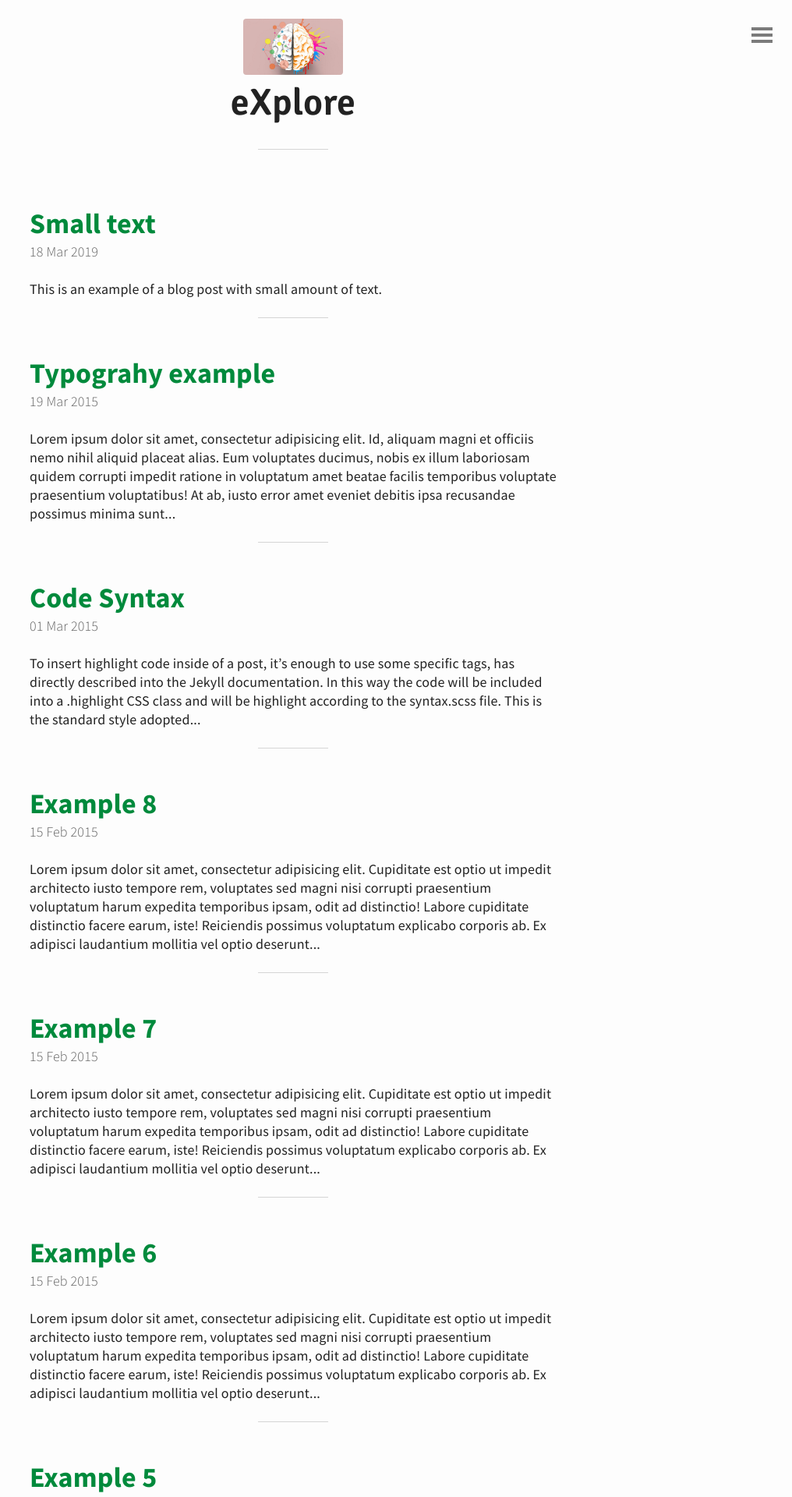
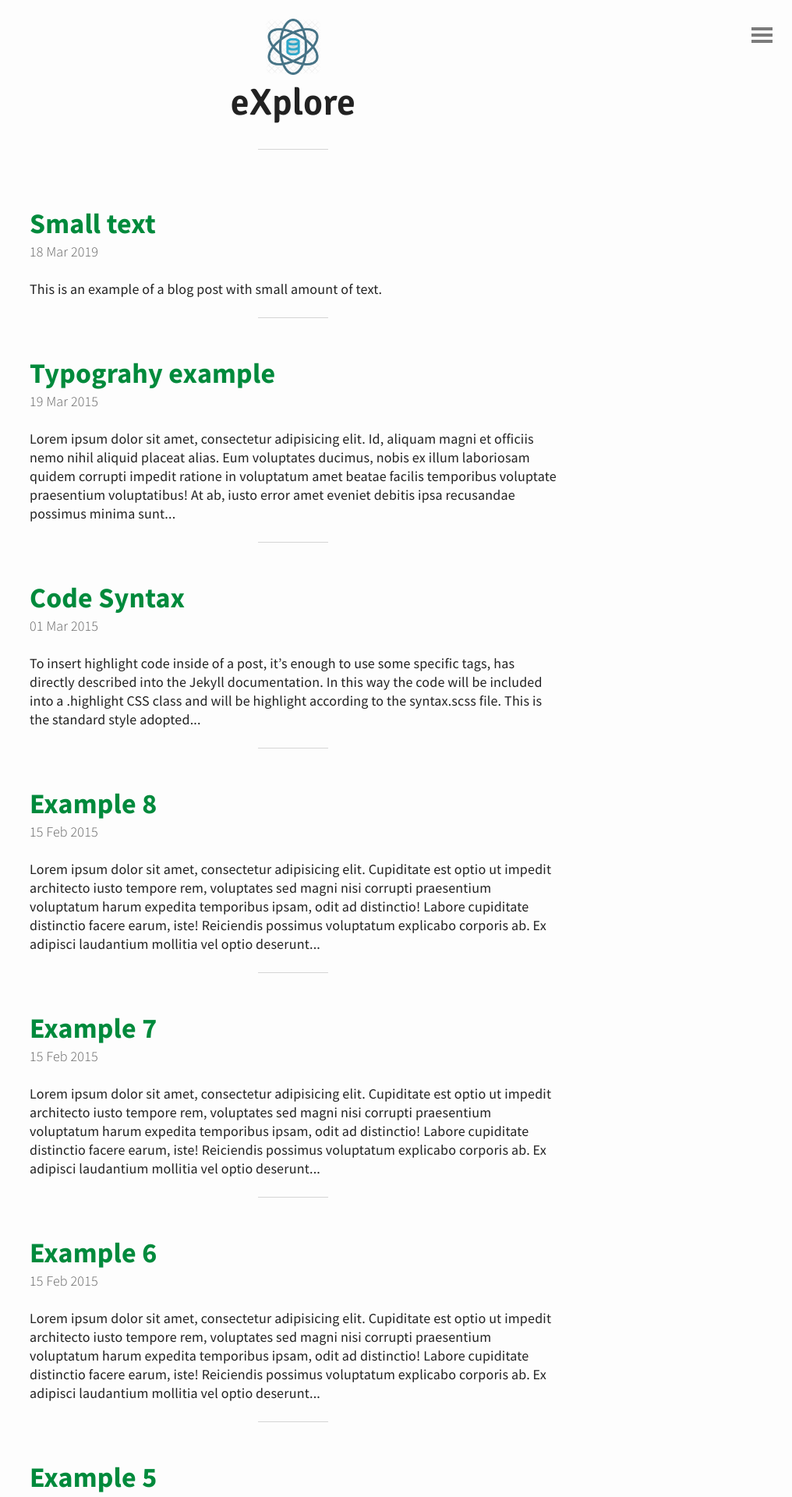
Before and after one commit to anuj-sali/Xplore, a Jekyll site: the page built from index.html, in a window 1280 px wide. Shown: the top 1920 px of the page at 78% size, without its empty margins (264-1280 px from the left). Built offline with Jekyll 4.4.1, drawn with Linux system fonts in a browser that asks for light colours; the list of posts is cut into pages by our own code.

Commit message:
Update header.html

```diff
--- a/_includes/header.html
+++ b/_includes/header.html
@@ -1,6 +1,6 @@
 <header id="header">
 	<a href="{{ site.baseurl }}">
-		<img src="{{ "/img/getty.jpg" | prepend: site.baseurl | replace: '//', '/' }}" alt="DS Logo">
+		<img src="{{ "/img/data-science.png" | prepend: site.baseurl | replace: '//', '/' }}" alt="DS Logo">
 	  <h1>eXplore</h1>
 	</a>
 </header>
```
